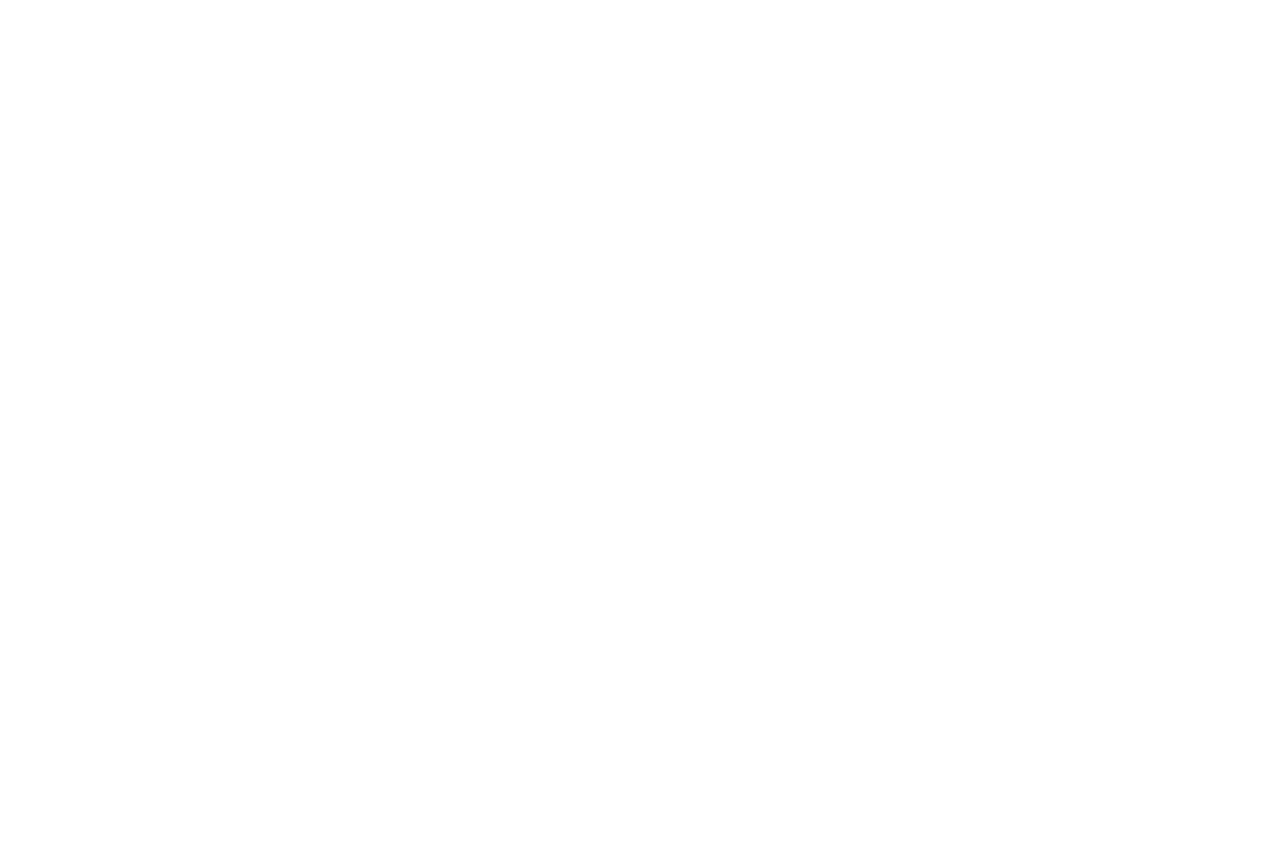
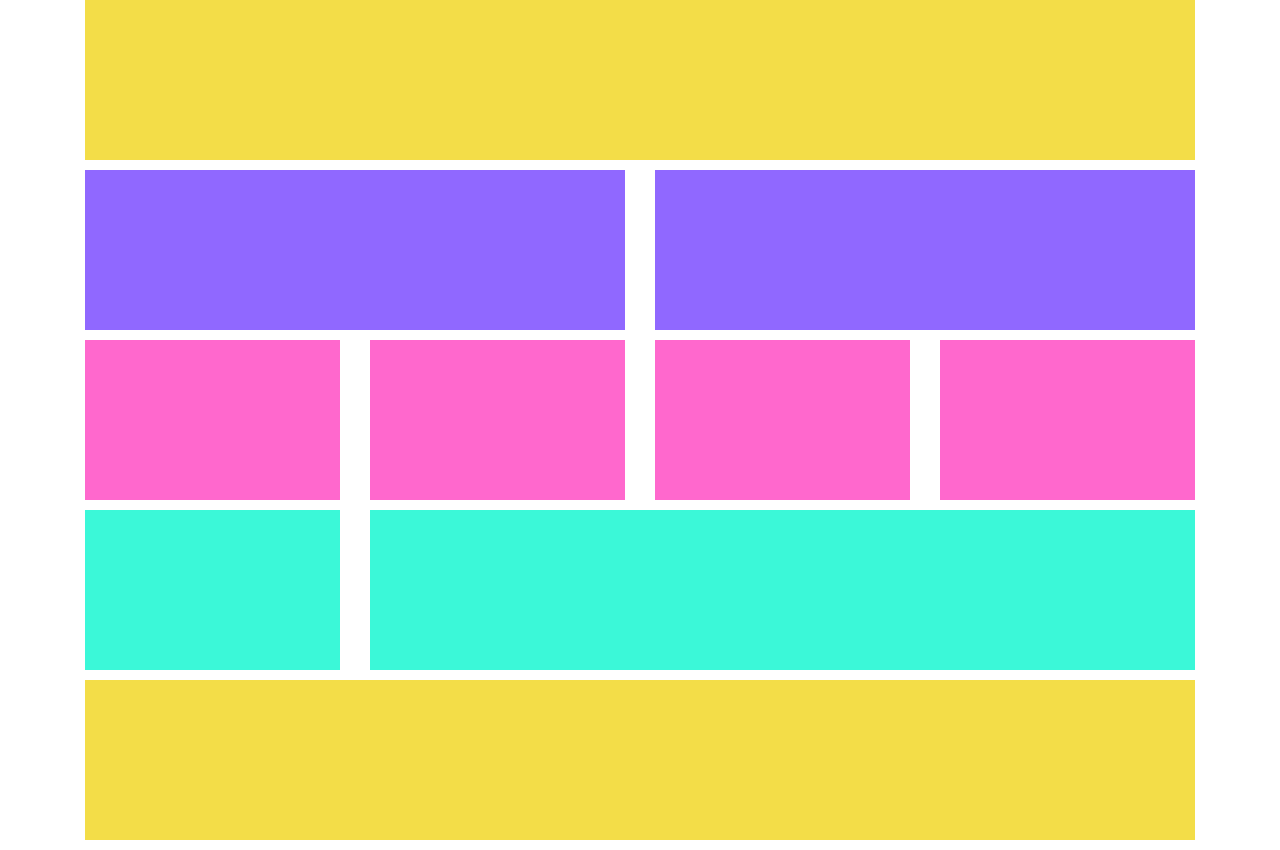
Before and after one commit to Saedf/grid_System, a plain HTML site: page index.html in a window 1280 px wide. Before the commit the page ends 800 px from the top, so only its background shows below. Drawn offline with Linux system fonts and the light colour scheme.

Commit message:
init css grid

```diff
--- a/index.html
+++ b/index.html
@@ -1,13 +1,56 @@
 <!DOCTYPE html>
 <html lang="en">
-<head>
-    <meta charset="UTF-8">
-    <meta http-equiv="X-UA-Compatible" content="ie=edge">
-    <meta name="viewport" content="width=device-width, initial-scale=1.0">
+  <head>
+    <meta charset="UTF-8" />
+    <meta http-equiv="X-UA-Compatible" content="ie=edge" />
+    <meta name="viewport" content="width=device-width, initial-scale=1.0" />
     <title>Grid System</title>
-    <link rel="stylesheet" href="styles/app.css">
-</head>
-<body>
+    <link rel="stylesheet" href="styles/app.css" />
+  </head>
+  <body>
+    <div class="container">
+      <div class="row">
+        <div class="col-12">
+          <div class="content yellow"></div>
+        </div>
 
-</body>
+      </div>
+      <div class="row">
+        <div class="col-6">
+          <div class="content violet"></div>
+        </div>
+        <div class="col-6">
+          <div class="content violet"></div>
+        </div>
+      </div>
+      <div class="row">
+        <div class="col-3">
+          <div class="content pink"></div>
+        </div>
+        <div class="col-3">
+          <div class="content pink"></div>
+        </div>
+        <div class="col-3">
+            <div class="content pink"></div>
+          </div>
+          <div class="col-3">
+            <div class="content pink"></div>
+          </div>
+      </div>
+      <div class="row">
+        <div class="col-3">
+          <div class="content green"></div>
+        </div>
+        <div class="col-9">
+            <div class="content green"></div>
+          </div>
+      </div>
+      <div class="row">
+        <div class="col-12">
+          <div class="content yellow"></div>
+        </div>
+
+      </div>
+    </div>
+  </body>
 </html>
--- a/styles/app.css
+++ b/styles/app.css
@@ -0,0 +1,157 @@
+html {
+  box-sizing: border-box;
+}
+*,
+*::before,
+*::after {
+  box-sizing: inherit;
+}
+body {
+  margin: 0;
+}
+.content {
+  background-color: rgb(26, 200, 243);
+  height: 10rem;
+}
+
+/*
+
+- Colors
+
+*/
+
+.yellow {
+  background-color: #f3dd48;
+}
+
+.violet {
+  background-color: #9068ff;
+}
+
+.pink {
+  background-color: #ff68cd;
+}
+
+.green {
+  background-color: #3bf8d8;
+}
+
+.container {
+  width: 100%;
+  padding-right: 15px;
+  padding-left: 15px;
+  margin-right: auto;
+  margin-left: auto;
+}
+
+/*
+
+- Grid System
+
+*/
+.row {
+  display: flex;
+  flex-wrap: wrap;
+  margin-right: -15px;
+  margin-left: -15px;
+}
+.row > * {
+  padding-right: 15px;
+  padding-left: 15px;
+  margin-bottom: 10px;
+}
+.col {
+  max-width: 100%;
+  flex-grow: 1;
+}
+.col-1 {
+  width: 8.333333%;
+  flex: 0 0 auto;
+}
+.col-2 {
+  width: 16.666666%;
+  flex: 0 0 auto;
+}
+
+.col-3 {
+  width: 25%;
+  flex: 0 0 auto;
+}
+
+.col-4 {
+  width: 33.333333%;
+  flex: 0 0 auto;
+}
+
+.col-5 {
+  width: 41.666666%;
+  flex: 0 0 auto;
+}
+
+.col-6 {
+  width: 50%;
+  flex: 0 0 auto;
+}
+
+.col-7 {
+  width: 58.333333%;
+  flex: 0 0 auto;
+}
+
+.col-8 {
+  width: 66.666666%;
+  flex: 0 0 auto;
+}
+
+.col-9 {
+  width: 75%;
+  flex: 0 0 auto;
+}
+
+.col-10 {
+  width: 83.333333%;
+  flex: 0 0 auto;
+}
+
+.col-11 {
+  width: 91.666666%;
+  flex: 0 0 auto;
+}
+
+.col-12 {
+  width: 100%;
+  flex: 0 0 auto;
+}
+
+/*
+   1 Row ==> 12 Column
+*/
+
+@media (min-width: 576) {
+  .container {
+    width: 540px;
+  }
+}
+@media (min-width: 768px) {
+  .container {
+    width: 720px;
+  }
+}
+
+@media (min-width: 992px) {
+  .container {
+    width: 960px;
+  }
+}
+
+@media (min-width: 1200px) {
+  .container {
+    width: 1140px;
+  }
+}
+
+@media (min-width: 1400px) {
+  .container {
+    width: 1370px;
+  }
+}
```
